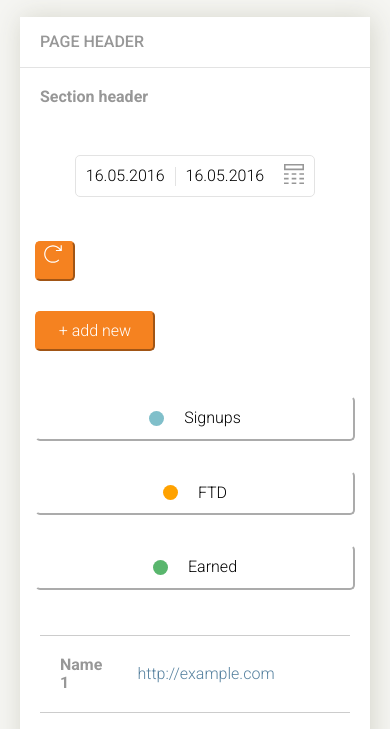
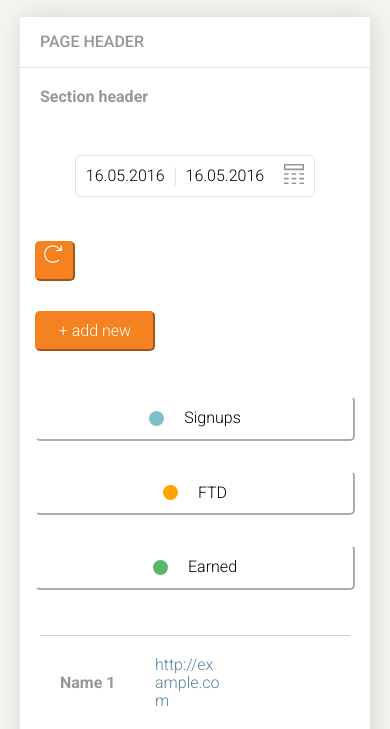
Before and after one commit to kata-oill/management-banners-system, a website: page scr/styleguide.html in a window 390 px wide. Shown: the part 63-792 px from the top of the page. Drawn offline with nearby package versions, Linux system fonts and the light colour scheme; a web font is replaced by a local one.

Commit message:
Style mobile table

```diff
--- a/sass/components/_component_table_links.scss
+++ b/sass/components/_component_table_links.scss
@@ -37,6 +37,7 @@ table.table-links {
 		text-decoration: none;
 		color: $link-color;
 		font-size: $large-link-size;
+		word-wrap: break-word;
 	}
 }
 
@@ -71,4 +72,7 @@ tr:first-child > td {
 	.one-digit-table-section {
 		flex-direction: column !important;
 	}
+	td.table-icon {
+		width: 50px;
+	}
 }
```
Also changed, not shown: css/style.css, 1 other file.
